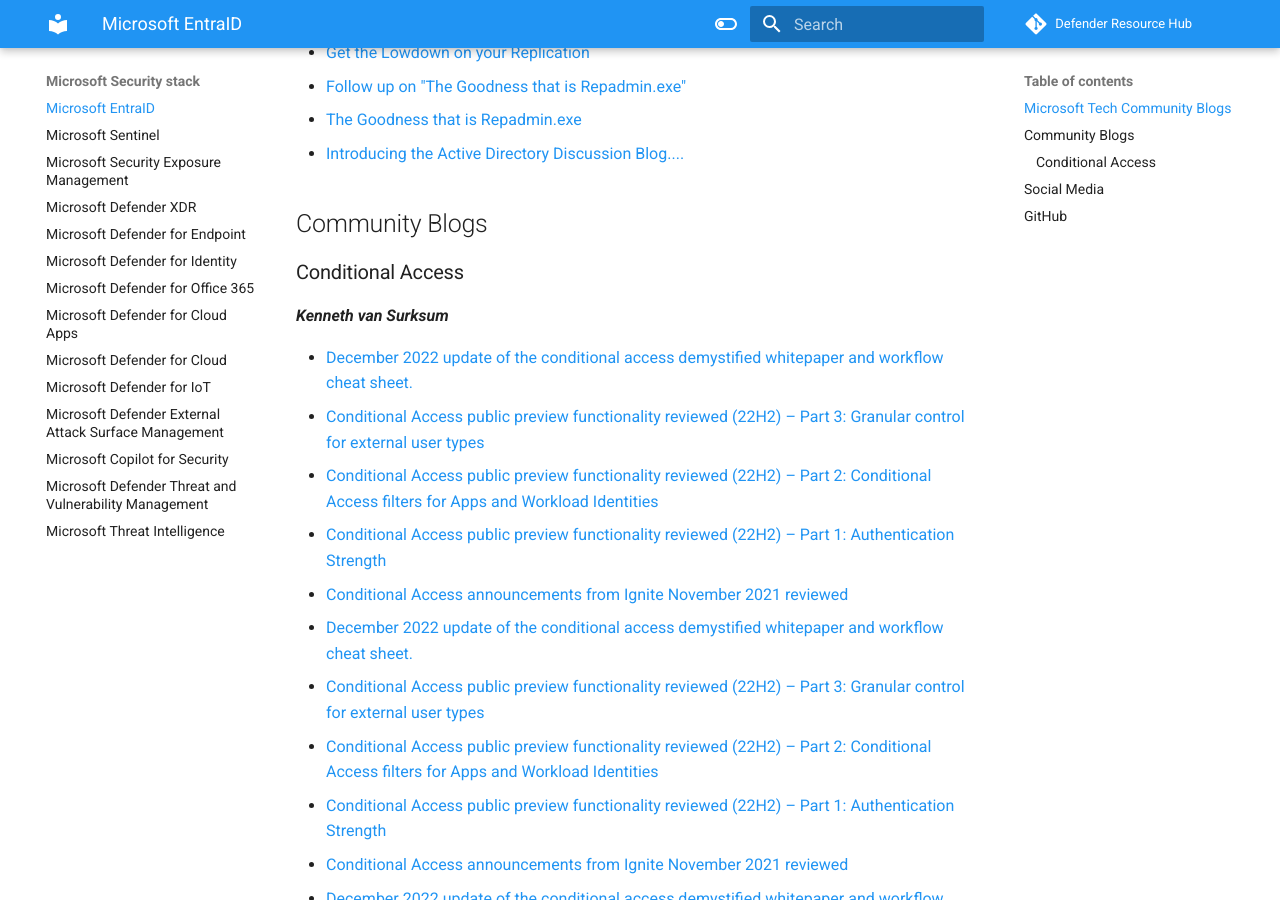
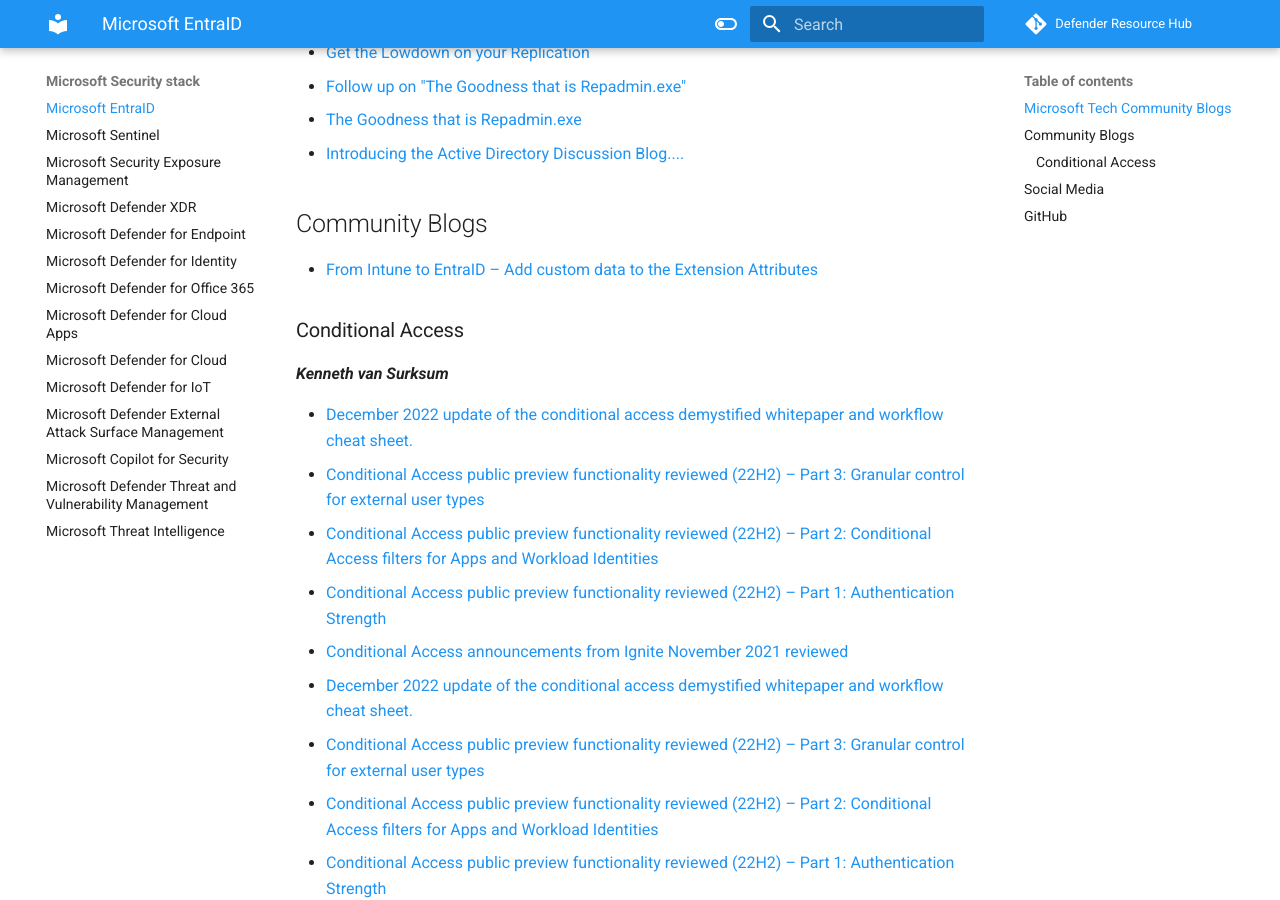
Before and after one commit to alexverboon/DefenderResourceHub, an MkDocs documentation site: the page built from docs/entraid.md, in a window 1280 px wide and 900 px high, scrolled down 62742 px. Built offline with MkDocs 1.6.1 and Material for MkDocs 9.7.7, drawn with Linux system fonts in a browser that asks for light colours; comment, search, counter and statistics services are not loaded.

Commit message:
update september 1 2024

```diff
--- a/docs/entraid.md
+++ b/docs/entraid.md
@@ -1734,6 +1734,8 @@
 
 ## Community Blogs
 
+- [From Intune to EntraID – Add custom data to the Extension Attributes](https://ugurkoc.de/from-intune-to-entraid-add-custom-data-to-the-extension-attributes/)
+
 ### Conditional Access
 
 ***Kenneth van Surksum***
```
Also changed, not shown: docs/mdxdr.md (+1 -0 lines).
